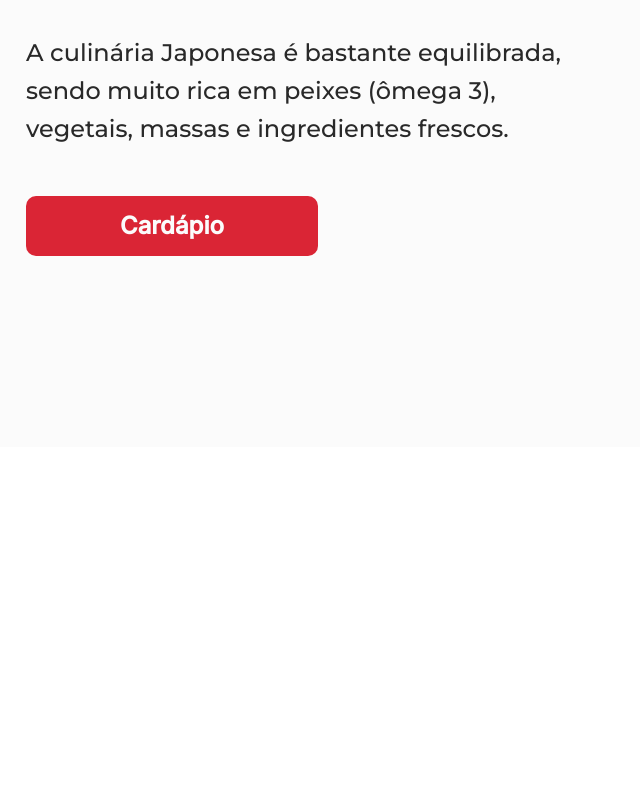
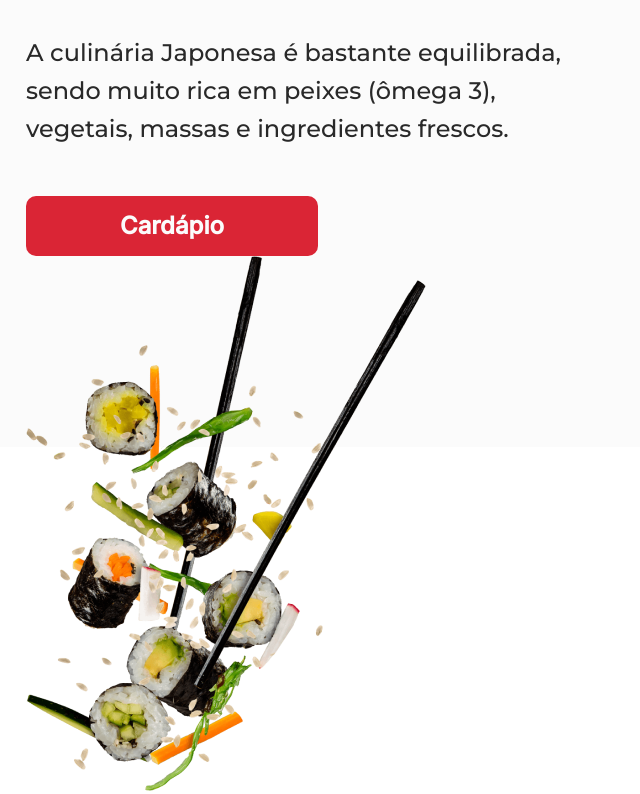
Before and after one commit to Robson-Carvalho/foodjp, a React (Vite) app: page / in a window 1280 px wide. Shown: the part 353-1147 px from the top of the page, without its empty margins (0-640 px from the left). Before the commit the page ends 800 px from the top, so only its background shows below. Built offline with nearby package versions, Linux system fonts and the light colour scheme.

Commit message:
:memo: adding sushi image in first section in main

```diff
--- a/src/components/Main/index.jsx
+++ b/src/components/Main/index.jsx
@@ -1,4 +1,6 @@
 import { Container } from "./styles";
+
+import imgSushiJapanese from "../../assets/sushi-japanese.png";
 
 export const Main = () => {
   return (
@@ -12,6 +14,7 @@ export const Main = () => {
           </span>
           <a href="#">Cardápio</a>
         </div>
+        <img src={imgSushiJapanese} alt="Image Sushi Japanese" />
       </section>
     </Container>
   );
```
